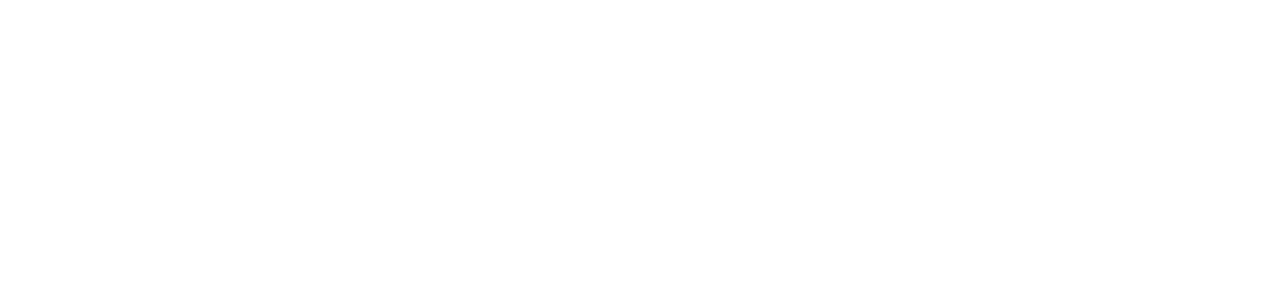
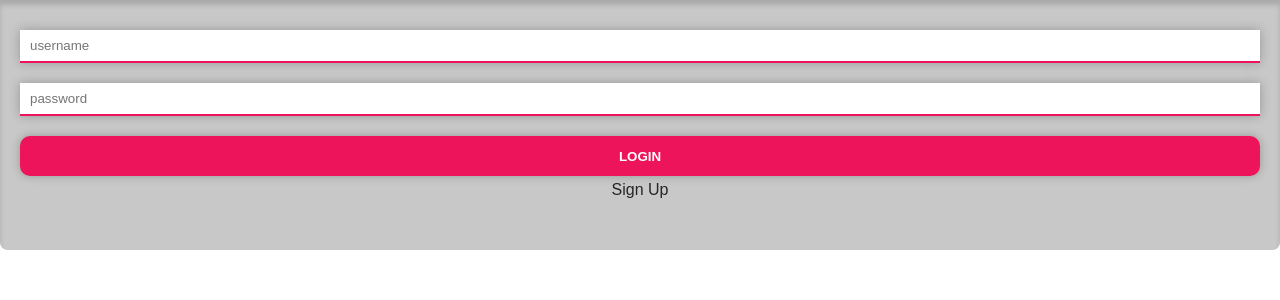
Before and after one commit to otaviolage/empreendedor-front, a React (Create React App) app: page /login-control in a window 1280 px wide. Shown: the top 300 px of the page. Built offline with nearby package versions, Linux system fonts and the light colour scheme.

Commit message:
feat login start

```diff
--- a/package.json
+++ b/package.json
@@ -12,6 +12,7 @@
     "bootstrap-icons": "^1.5.0",
     "react": "^17.0.2",
     "react-dom": "^17.0.2",
+    "react-modal-login": "^2.0.7",
     "react-router-dom": "^5.2.0",
     "react-scripts": "4.0.3",
     "web-vitals": "^1.0.1"
--- a/src/components/Header/index.jsx
+++ b/src/components/Header/index.jsx
@@ -28,7 +28,7 @@ export default function Header(page) {
             )}
           </Link>
 
-          <Link to="./admin" className="sacola">
+          <Link to="./login-control" className="sacola">
             {page.page === "admin" ? (
               <div className="selected">
                 <DashboardOutlined />
--- /dev/null
+++ b/src/pages/Login/LoginControl.jsx
@@ -0,0 +1,94 @@
+import React from "react";
+import Signup from "./Signup";
+import Admin from "./../admin/index.jsx"
+import "./NavbarStyle.css";
+
+class LoginControl extends React.Component {
+  constructor(props) {
+    super(props);
+    this.state = {
+      users: [
+        { username: "code", password: "blogger" },
+        { username: "true", password: "codes" },
+        { username: "furkan", password: "gulsen" }
+      ],
+      welcomeConnect: false,
+      trueUsername: "",
+      isSign: false,
+      isSignUp: false
+    };
+    this.new = this.props;
+  }
+
+  Control = () => {
+    var newState = this.state.users.concat(this.new.newUser);
+    if (this.new.newUser !== undefined) {
+      this.setState({
+        users: newState
+      });
+    }
+
+    var username = document.getElementById("username");
+    var password = document.getElementById("password");
+    this.state.users.map(user => {
+      if (
+        user.username === username.value &&
+        user.password === password.value
+      ) {
+        return this.setState({
+          welcomeConnect: true,
+          trueUsername: user.username
+        });
+      }
+    });
+  };
+
+  SignUp = () => {
+    this.setState({ isSign: true });
+  };
+
+  render() {
+    return (
+      <div>
+        {this.state.welcomeConnect ? (
+          <Admin />
+        ) : this.state.isSign ? (
+          <Signup dataState={this.state} isClick={this.state.welcomeConnect} />
+        ) : (
+          <div className="main_box--main--login">
+            <input
+              type="text"
+              id="username"
+              className="form-control"
+              placeholder="username"
+              autoComplete="false"
+            />
+            <input
+              type="password"
+              id="password"
+              className="
+              form-control"
+              placeholder="password"
+            />
+            <button className="btn btn-success" onClick={this.Control}>
+              LOGIN
+            </button>
+            <p
+              onClick={this.SignUp}
+              style={{
+                textAlign: "center",
+                color: "#262626",
+                marginTop: "-5px",
+                cursor: "pointer"
+              }}
+            >
+              Sign Up
+            </p>
+          </div>
+        )}
+      </div>
+    );
+  }
+}
+
+export default LoginControl;
--- /dev/null
+++ b/src/pages/Login/NavbarStyle.css
@@ -0,0 +1,66 @@
+.main_box{
+  display: flex;
+  justify-content: center;
+  align-items: center;
+  flex-direction: column;
+  height: 100vh;
+}
+
+/* Header */
+.main_box--header{
+  margin-top: -200px;
+  margin-bottom: 50px;
+  width: 700px;
+  text-align: center;
+}
+.main_box--header h2{
+  color: #fff;
+  font-size: 32px;
+}
+.main_box--header p{
+  color: #ccc;
+  font-size: 20px;
+}
+
+/* Main */
+.main_box--main{
+  width: 500px;
+  height: auto;
+  position: relative;
+  border-radius: 7.5px;
+  box-shadow: 0px 0px 25px rgba(0,0,0,.35);
+}
+.main_box--main--title{
+  width: 100%;
+  height: 100px;
+  background: rgb(250,250,250);
+  padding: 20px;
+  border-radius: 7.5px 7.5px 0px 0px  ;
+}
+.main_box--main--login{
+  padding: 20px;
+  height: 210px;
+  background: rgb(200, 200, 200);
+  box-shadow: inset 0px 5px 5px rgba(0,0,0,.15);
+  border-radius: 0px 0px 7.5px 7.5px;
+}
+.main_box--main--signUp{
+  padding: 20px;
+  height: 250px;
+  background: rgb(200, 200, 200);
+  box-shadow: inset 0px 5px 5px rgba(0,0,0,.15);
+  border-radius: 0px 0px 7.5px 7.5px;
+}
+.main_box--main--login input,
+.main_box--main--signUp input{
+  margin: 10px 0px ;
+  box-shadow: 0px 0px 10px rgba(0,0,0,.25);
+}
+.main_box--main--login button,
+.main_box--main--signUp button{
+  margin: 10px 0px;
+  box-shadow: 0px 0px 10px rgba(0,0,0,.25);
+  padding: 7.5px;
+  width: 100%;
+  cursor: pointer;
+}
--- /dev/null
+++ b/src/pages/Login/Signup.jsx
@@ -0,0 +1,54 @@
+import React, { Component } from 'react'
+import LoginControl from "./LoginControl"
+import "./NavbarStyle.css";
+
+class Signup extends Component {
+  constructor(props){
+    super(props);
+    this.state = {
+      isSignUp: false,
+      newUser: null
+    }
+  }
+
+
+  NewUser = () => {
+    var username = document.getElementById("signUpUsername").value;
+    var password1 = document.getElementById("signUpPassword1").value;
+    var password2 = document.getElementById("signUpPassword2").value;
+    if(password1 === password2){
+      if(username !== ""){
+        this.setState({
+          isSignUp: true,
+          newUser: {username: username, password: password1}
+        });
+      }else{
+        alert("User name cannot be blank.")
+      }
+    }
+    else{
+      alert("The passwords you entered do not match.");
+    }
+  }
+
+
+  render() {
+    return (
+      <div>
+      {
+        this.state.isSignUp ?
+        <LoginControl newUser={this.state.newUser}/>
+        :
+        <div className="main_box--main--signUp">
+          <input type="text" id="signUpUsername" className="form-control" placeholder="username" autoComplete="false"></input>
+          <input type="password" id="signUpPassword1" className="form-control" placeholder="password" ></input>
+          <input type="password" id="signUpPassword2" className="form-control" placeholder="re-enter password" ></input>
+          <button className="btn btn-success" onClick={this.NewUser}>SIGN UP</button>
+        </div>
+      }
+      </div>
+    )
+  }
+}
+
+export default Signup;
--- a/src/routes/index.jsx
+++ b/src/routes/index.jsx
@@ -4,6 +4,8 @@ import Home from '../pages/Home'
 import Cart from '../pages/Cart'
 import Admin from '../pages/admin/index'
 import Purchased from '../pages/Purchased'
+import LoginControl from '../pages/Login/LoginControl'
+import Signup from '../pages/Login/Signup'
 
 
 const Routes = ()=>{
@@ -14,6 +16,8 @@ const Routes = ()=>{
         <Route path="/cart" component={Cart}/>
         <Route path="/admin" component={Admin}/>
         <Route path="/purchased" component={Purchased}/>
+        <Route path="/login-control" component={LoginControl}/>
+        <Route path="/signup" component={Signup}/>
     </Switch>
     );
 }
```
Also changed, not shown: src/pages/Login/Navbar.jsx (added, +34 -0 lines), 1 other file (tests, documents, lock files or other folders).
